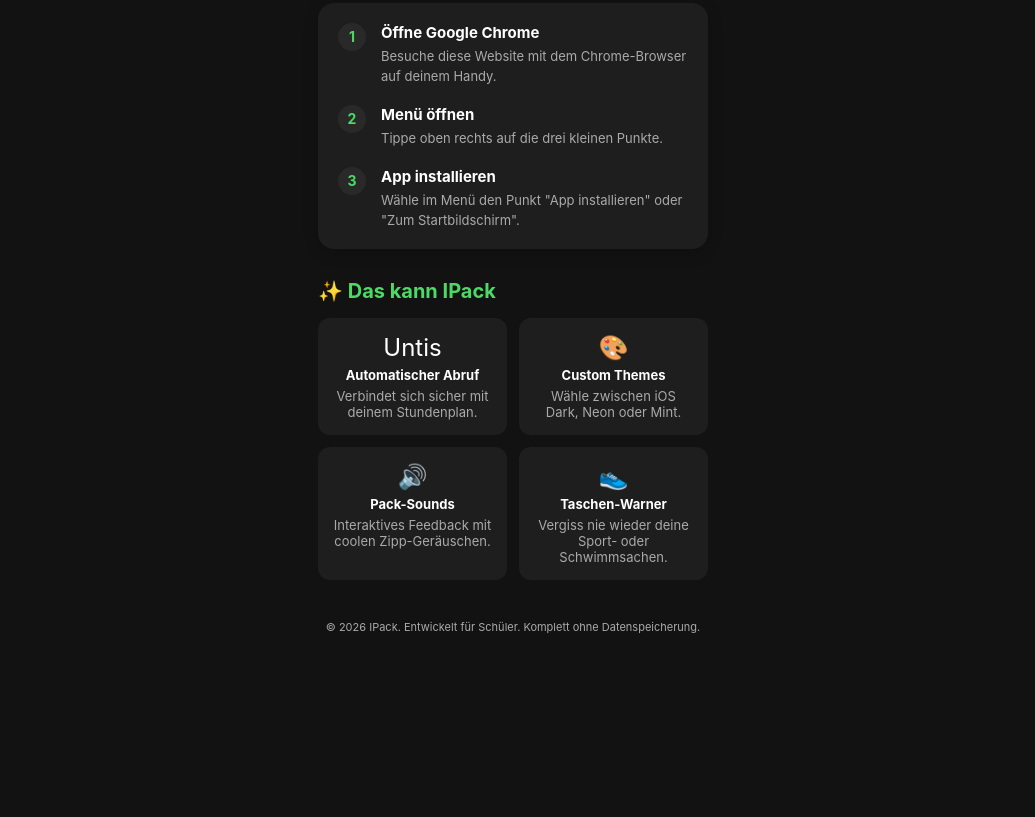
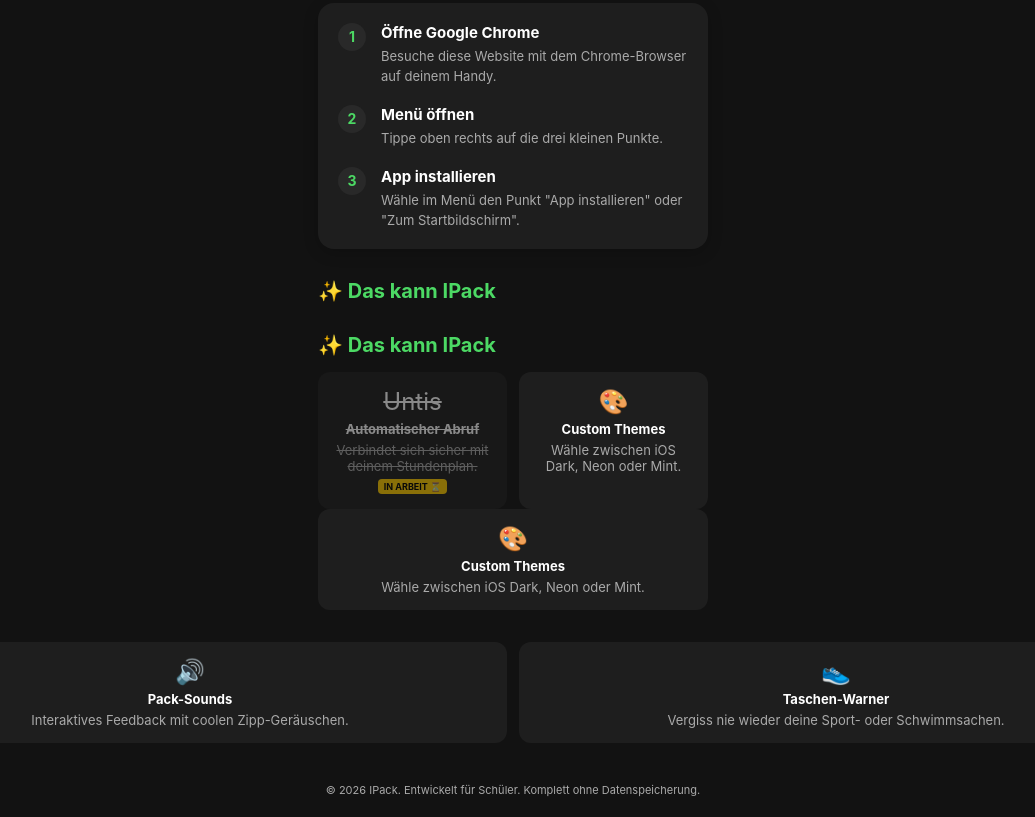
Before and after one commit to dinoo-alt/ipack, a plain HTML site: page index.html in a window 1280 px wide. Shown: the part 793-1610 px from the top of the page, without its empty margins (127-1162 px from the left). Before the commit the page ends 1467 px from the top, so only its background shows below. Drawn offline with Linux system fonts and the light colour scheme.

Commit message:
Update feature section and ad client IDs

```diff
--- a/index.html
+++ b/index.html
@@ -229,12 +229,26 @@
 
         <!-- COOLNESS FEATURES -->
         <div class="section-title">✨ Das kann IPack</div>
+        <!-- COOLNESS FEATURES -->
+        <div class="section-title">✨ Das kann IPack</div>
         <div class="feature-grid">
+
+            <!-- 🌟 AB HIER ERSETZEN: Das Untis-Feature in "In Arbeit" Optik -->
+            <div class="feature-box" style="opacity: 0.5;">
+                <div class="feature-icon" style="text-decoration: line-through;">Untis</div>
+                <b style="text-decoration: line-through;">Automatischer Abruf</b>
+                <p style="margin:5px 0 0; color:var(--text-muted); text-decoration: line-through;">Verbindet sich sicher mit deinem Stundenplan.</p>
+                <span style="display: inline-block; background: #ffcc00; color: black; font-size: 9px; font-weight: bold; padding: 2px 6px; border-radius: 4px; margin-top: 5px;">IN ARBEIT ⏳</span>
+            </div>
+            <!-- 🌟 BIS HIERHER ERSETZEN -->
+
             <div class="feature-box">
-                <div class="feature-icon">Untis</div>
-                <b>Automatischer Abruf</b>
-                <p style="margin:5px 0 0; color:var(--text-muted);">Verbindet sich sicher mit deinem Stundenplan.</p>
+                <div class="feature-icon">🎨</div>
+                <b>Custom Themes</b>
+                <p style="margin:5px 0 0; color:var(--text-muted);">Wähle zwischen iOS Dark, Neon oder Mint.</p>
             </div>
+        </div>
+
             <div class="feature-box">
                 <div class="feature-icon">🎨</div>
                 <b>Custom Themes</b>
@@ -258,8 +272,8 @@
         <div style="margin: 30px 0 15px; text-align: center;">
             <ins class="adsbygoogle"
                  style="display:block"
-                 data-ad-client="ca-pub-DEINE_PARTNER_ID"
-                 data-ad-slot="DEINE_ANZEIGEN_ID"
+                 data-ad-client="ca-pub-9964948454613974"
+                 data-ad-slot="8167034083"
                  data-ad-format="auto"
                  full-width-responsive="true"></ins>
             <script>(adsbygoogle = window.adsbygoogle || []).push({});</script>
```
